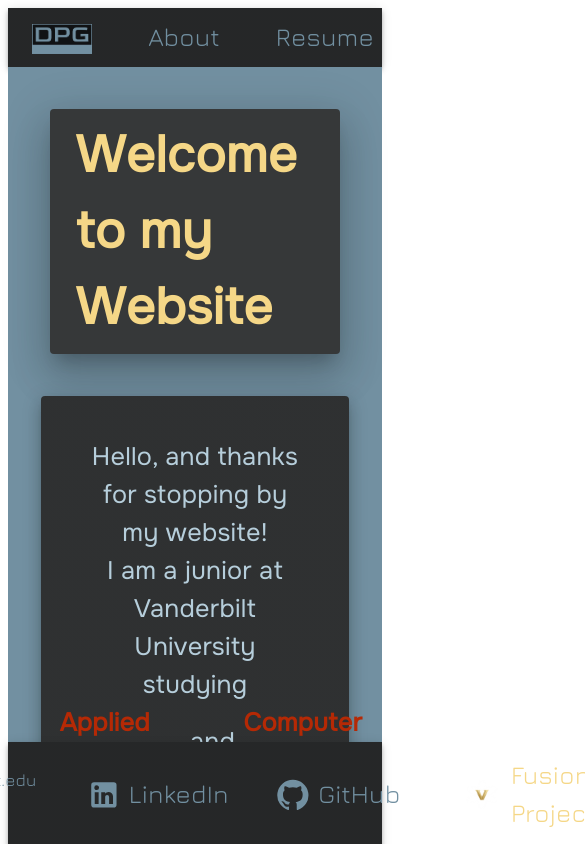
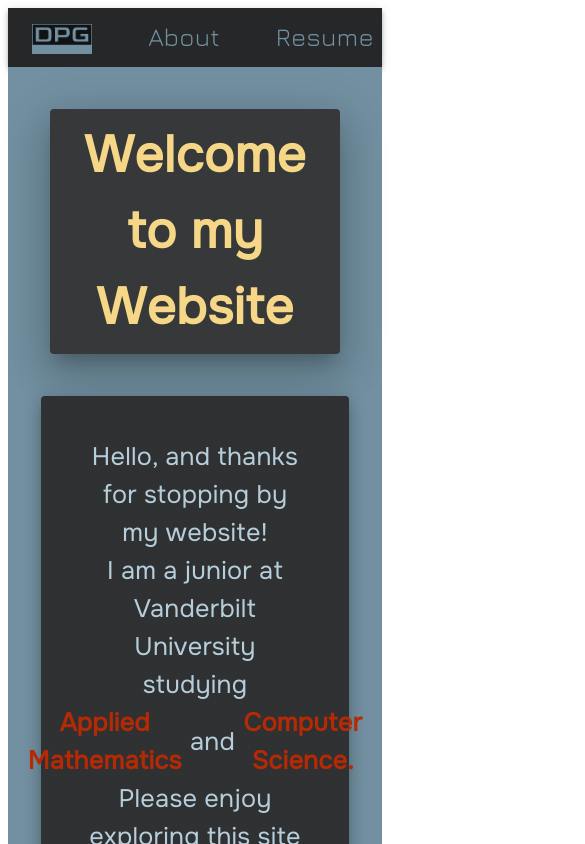
Before and after one commit to duncangrimes/dpg-website, a Next.js app: page / in a window 390 px wide. Shown: the top 844 px of the page, 585 px wide, since content can reach past the window. Built offline with nearby package versions, Linux system fonts and the light colour scheme.

Commit message:
better mobile

```diff
--- a/components/ContactInfo.js
+++ b/components/ContactInfo.js
@@ -3,7 +3,7 @@ import EmailIcon from '@mui/icons-material/Email';
 import LocalPhoneIcon from '@mui/icons-material/LocalPhone';
 
 export default function ContactInfo(){
-    return <Box sx={{flexDirection: 'column', paddingTop: '2vh'}}>
+    return <Box sx={{flexDirection: 'column', paddingTop: '2vh', paddingRight: {xs: 0, md: '7vh'}}}>
         <Box sx={{display: 'flex'}} justifyContent={"flex-start"}>
             <EmailIcon sx={{color: 'primary.main', alignSelf: 'center', height: '3vh'}}/>
             <Typography className={'contactInfo'} sx={{fontSize: '2vh'}}>duncan.p.grimes@vanderbilt.edu</Typography>
--- a/components/Footer.js
+++ b/components/Footer.js
@@ -4,24 +4,26 @@ import GitHubIcon from '@mui/icons-material/GitHub';
 import ContactInfo from "./ContactInfo";
 
 export default function Footer() {
-    return <AppBar className="appBar" position="static" sx={{height: '17vh',bottom: 0}}>
+    return <AppBar className="appBar" position="static" sx={{height: {xs:'30vh', md:'20vh'}, bottom: 0}}>
             <Toolbar sx={{justifyContent: 'center'}}>
-                <Stack sx={{padding: '1vh'}} direction="row" spacing="7vh">
+                <Box sx={{display: 'flex', flexDirection: {xs: 'column-reverse', md: 'row'}, justifyContent: 'flex-start', alignItems: 'center'}}>
                     <ContactInfo/>
+                    <Stack sx={{padding: '1vh'}} direction="row" spacing="7vh">
                     <Button variant="text" color="inherit" startIcon={<LinkedInIcon style={{color: "#7290a1", fontSize: "4vh"}}/>}
                             href="https://www.linkedin.com/in/duncan-grimes-a84641230/">
-                        <Typography className="buttonText">LinkedIn</Typography>
+                        <Typography className="buttonText" sx={{fontSize: {xs: 0, md: '3vh'}}}>LinkedIn</Typography>
                     </Button>
-                    <Button variant="text" startIcon = {<GitHubIcon style={{color: "#7290a1", fontSize: "4vh"}}/>}
+                    <Button variant="text"  startIcon={<GitHubIcon style={{color: "#7290a1", fontSize: "4vh"}}/>}
                             href="https://github.com/duncangrimes">
-                        <Typography className="buttonText">GitHub</Typography>
+                        <Typography className="buttonText" sx={{fontSize: {xs: 0, md: '3vh'}}}>GitHub</Typography>
                     </Button>
                         <Button variant="text" startIcon ={
                             <Avatar style={{height: '5vh', width: '5vh'}} src ="fusion-logo.png"  alt="fusion-logo"/>}
                         href = "https://www.vanderbiltfusion.org/">
-                            <Typography className="fusionButtonText" sx={{}}>Fusion Project</Typography>
+                            <Typography className="fusionButtonText" sx={{fontSize: {xs: 0, md: '3vh'}}}>Fusion Project</Typography>
                         </Button>
                 </Stack>
+                </Box>
             </Toolbar>
         </AppBar>
 }
--- /dev/null
+++ b/components/HomePageContent.js
@@ -0,0 +1,9 @@
+import {Box} from "@mui/material";
+import TitleBox from "./TitleBox";
+
+export default function HomePageContent({title, children}){
+    return (<Box sx={{height: {xs: 'auto', med: '80vh'}, display: 'flex', alignItems: 'center', justifyContent: 'start', flexDirection: 'column',
+        paddingBottom: '10vh', width: '100%'}}>
+        <TitleBox title={title}/>
+        {children}
+    </Box>);}
--- a/components/Navbar.js
+++ b/components/Navbar.js
@@ -15,10 +15,10 @@ export default function Navbar() {
                            <img src ="dpg-logo.png" alt= "fusion-logo" height={'30vh'} style={{paddingBottom: '.5vh'}}/>
                        </Button>
                           <Button className="buttonText" href="/about-me">
-                              <Typography className="buttonText">About</Typography>
+                              <Typography className="topButtonText">About</Typography>
                         </Button>
                         <Button className="buttonText" href="/resume">
-                            <Typography className="buttonText">Resume</Typography>
+                            <Typography className="topButtonText">Resume</Typography>
                         </Button>
                     </Stack>
                     </Box>
--- a/pages/index.js
+++ b/pages/index.js
@@ -1,9 +1,9 @@
 import {Box, Container, Typography} from "@mui/material";
 import BigPaper from "../components/BigPaper";
-import PageContent from "../components/PageContent";
+import HomePageContent from "../components/HomePageContent";
 
 export default function HomePage() {
-    return <PageContent height="70vh" title='Welcome to my Website'>
+    return <HomePageContent title='Welcome to my Website'>
         <BigPaper width='60%' color={'primary.dark'}>
             <Typography className={'text'} sx={{color: 'primary.light', fontFamily: 'onest'}} >
                 Hello, and thanks for stopping by my website! <br/>
@@ -28,5 +28,5 @@ export default function HomePage() {
             /Typography>
 
         </BigPaper>
-    </PageContent>
+    </HomePageContent>
 }
--- a/styles.css
+++ b/styles.css
@@ -2,21 +2,25 @@
 .buttonText {
     text-transform: none;
     font-family: Jura;
-    font-size: 3vh;
     color: #7290a1;
+}
+
+.topButtonText {
+    text-transform: none;
+    font-family: Jura;
+    color: #7290a1;
+    font-Size: 3vh;
 }
 
 .contactInfo{
     text-transform: none;
     padding-left: 1vh;
     font-family: Jura;
-    font-size: 2vh;
     color: #7290a1;
 }
 
 .fusionButtonText {
     text-transform: none;
-    font-size: 3vh;
     color: #f5d787;
     font-family: Jura;
 }
@@ -48,6 +52,7 @@
 .title {
     font-size: 6vh;
     font-weight: bold;
+    text-align: center;
     font-family: Onest
 }
 
```
